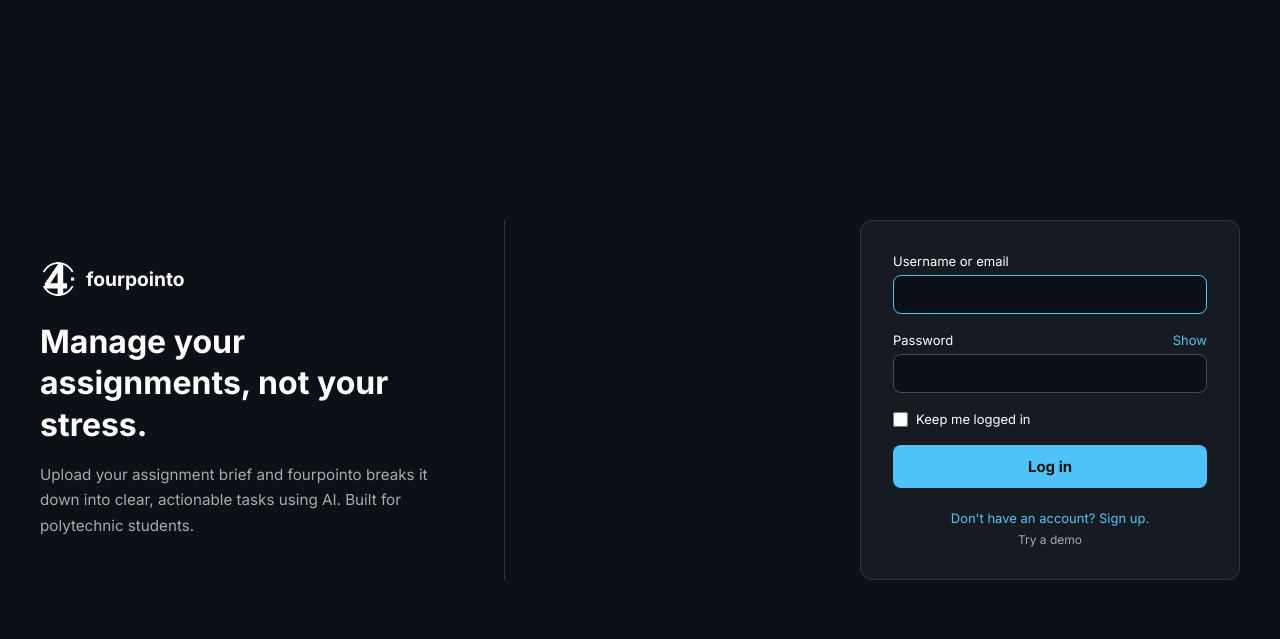
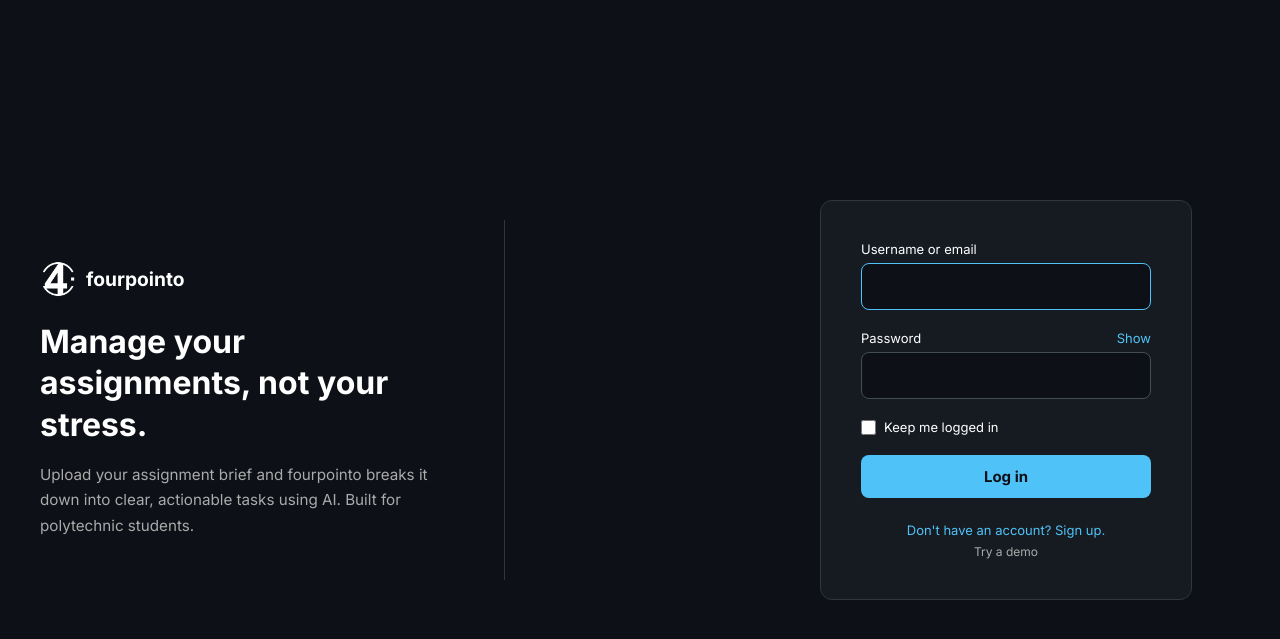
Before and after one commit to Zeyrian/fourpointo, a Flask app: page /landing in a window 1280 px wide. Shown: the top 639 px of the page. Run offline with Flask 3, Linux system fonts and the light colour scheme.

Commit message:
UI Update

```diff
--- a/static/landing.css
+++ b/static/landing.css
@@ -17,7 +17,6 @@ body {
     max-width: 1200px;
     gap: 64px;
     align-items: center;
-  justify-content: space-between;
   }
 
 .left {
@@ -59,18 +58,19 @@ body {
 }
 
 .right {
-  flex: 0 0 380px;
+    flex: 0 0 420px;
     margin-left: auto;
+    padding-right: 48px;
   }
 
 .form-card {
     background: #161b22;
     border: 1px solid #30363d;
     border-radius: 12px;
-  padding: 32px;
+    padding: 40px;
     display: flex;
     flex-direction: column;
-  gap: 18px;
+    gap: 20px;
   }
 
 .field {
@@ -106,7 +106,7 @@ input[type="password"] {
   background: #0d1117;
   border: 1px solid #444c56;
   border-radius: 8px;
-  padding: 10px 12px;
+  padding: 14px 12px;
   font-size: 14px;
   font-family: 'Inter', sans-serif;
   color: #fff;
```
Lines whose indentation alone changed are shown as unchanged.
